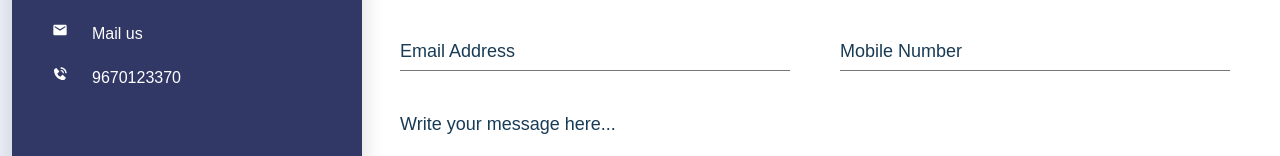
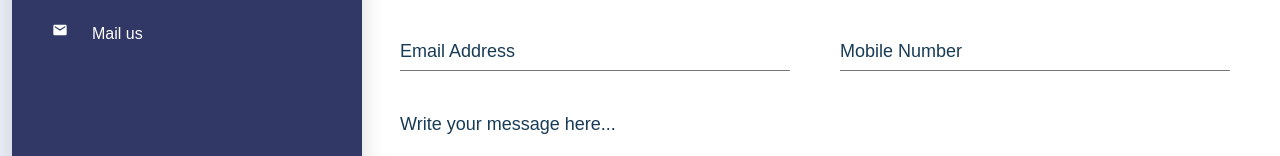
Before and after one commit to Anurag-Singh-Yadav/Code-Mars, a React (Vite) app: page /contact in a window 1280 px wide. Shown: the part 378-534 px from the top of the page. Built offline with nearby package versions, Linux system fonts and the light colour scheme; no server answers.

Commit message:
Update Contact.jsx

```diff
--- a/src/components/user/Contact.jsx
+++ b/src/components/user/Contact.jsx
@@ -24,10 +24,6 @@ function Contact() {
               <li>
                 <span><MdEmail></MdEmail></span>
                 <span><a href="mailto:anuragsinghyadav0005@gmail.com">Mail us</a></span>
-              </li>
-              <li>
-                <span><BiSolidPhoneCall></BiSolidPhoneCall></span>
-                <span>9670123370</span>
               </li>
             </ul>
           </div>
```
